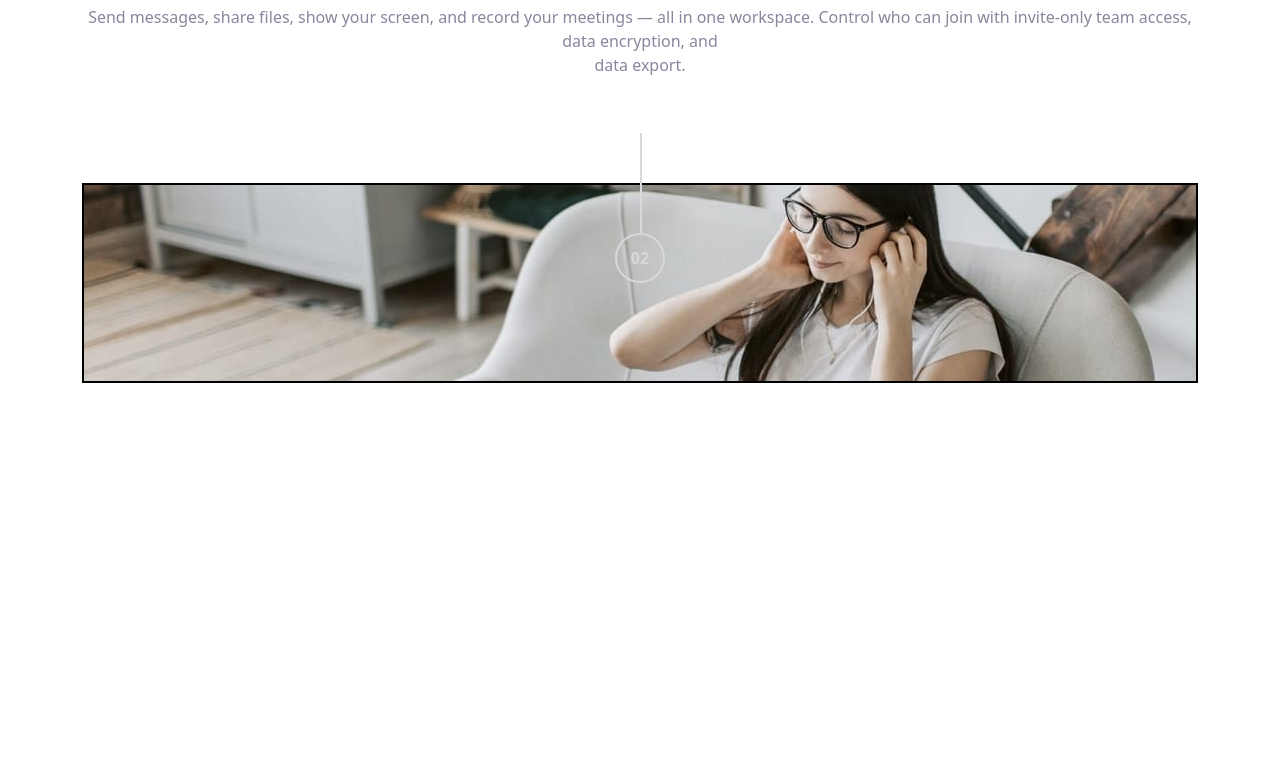
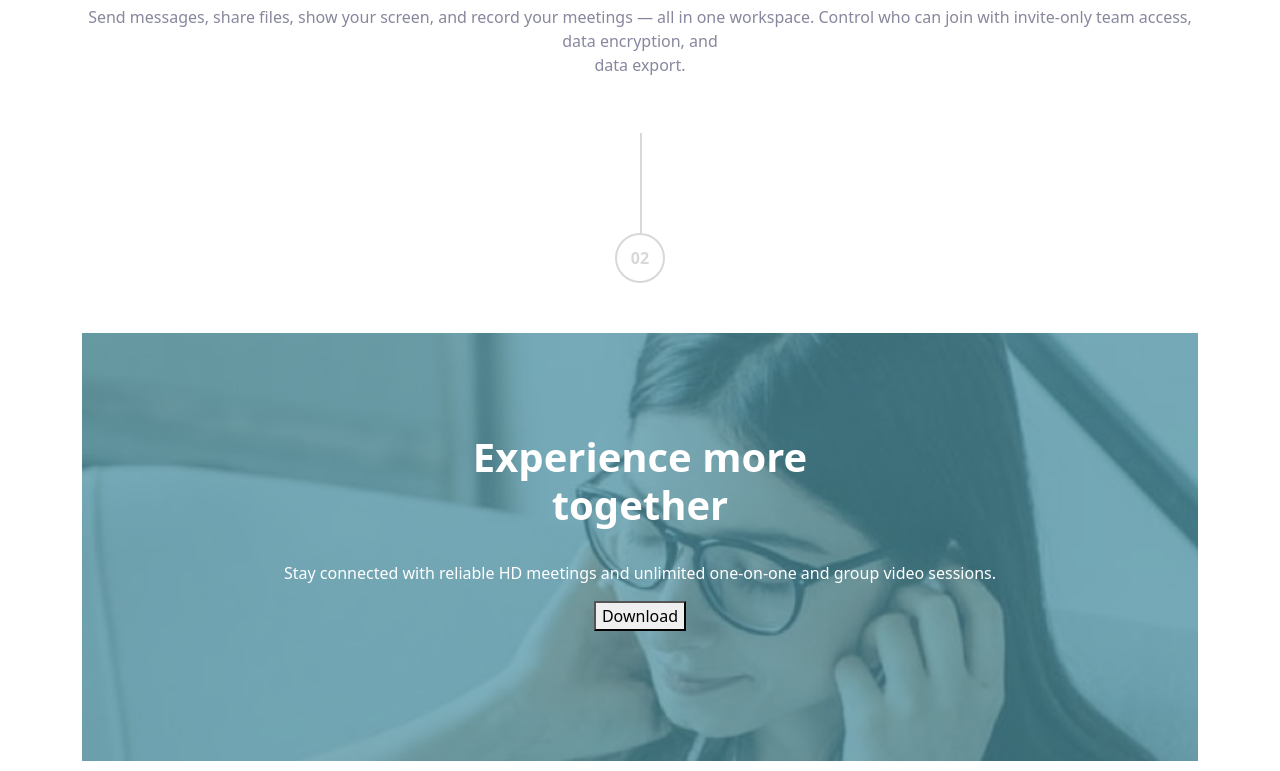
Before and after one commit to anthonys1760/meetlandingpage, a plain HTML site: page index.html in a window 1280 px wide. Shown: the part 1645-2416 px from the top of the page. Before the commit the page ends 2028 px from the top, so only its background shows below. Drawn offline with nearby package versions, Linux system fonts and the light colour scheme.

Commit message:
Added overlay, image and button to footer

```diff
--- a/index.html
+++ b/index.html
@@ -129,17 +129,39 @@
     }
 
     .footer {
-      background: url('assets/desktop/image-footer.jpg');
-      border: 2px solid black;
-      max-width: 100%;
-      height: 200px;
+      margin-top: 150px;
+      background: url('assets/mobile/image-footer.jpg');
+      background-size: cover;
+      background-repeat: no-repeat;
+      height: 428px;
+      margin-bottom: 10px;
+      padding: 0;
+      width: 100%;
+      position: relative;
     }
 
+    .footer::after {
+      content:'';
+      position:absolute;
+      left:0;
+      top:0;
+      height:100%;
+      width:100%;
+      background-color:var(--teal);
+      opacity:0.7;
+        }
+
     #footer-image {
-
       padding-bottom: 20px;
       padding-left: 0;
       padding-right: 0;
+    }
+
+    .text-style {
+      padding-top: 100px;
+      color: #fff;
+      position: relative;
+      z-index: 2;
     }
   </style>
 
@@ -185,12 +207,20 @@
     </div>
 
     <div class="image-grid">
-      <div class="row row-cols-2">
-        <div class="col image-fluid"><img class="mobile-image" src="assets/desktop/image-man-texting.jpg"></div>
-        <div class="col image-fluid"><img class="mobile-image" src="assets/desktop/image-men-in-meeting.jpg"></div>
-        <div class="col image-fluid"><img class="mobile-image" src="assets/desktop/image-woman-in-videocall.jpg"></div>
-        <div class="col image-fluid"><img class="mobile-image" src="assets/desktop/image-women-videochatting.jpg"></div>
-      </div>
+        <div class="row row-cols-2">
+          <div class="col image-fluid">
+            <img class="mobile-image" src="assets/desktop/image-man-texting.jpg">
+          </div>
+          <div class="col image-fluid">
+            <img class="mobile-image" src="assets/desktop/image-men-in-meeting.jpg">
+          </div>
+          <div class="col image-fluid">
+            <img class="mobile-image" src="assets/desktop/image-woman-in-videocall.jpg">
+          </div>
+          <div class="col image-fluid">
+            <img class="mobile-image" src="assets/desktop/image-women-videochatting.jpg">
+          </div>
+        </div>
     </div>
 
     <div class="built-section">
@@ -211,8 +241,12 @@
     </div>
 
     <div class="footer">
-      <!-- <img id="footer-image" class="img-fluid" src="assets/desktop/image-footer.jpg"> -->
-
+      <div class="text-style">
+        <h1 style="font-weight: 900;">Experience more <br> together</h1>
+        <br>
+        <p>Stay connected with reliable HD meetings and unlimited one-on-one and group video sessions.</p>
+        <button>Download <v1 class="3"></v1></button>
+      </div>
     </div>
 
     <!-- <div class="footer">
```
